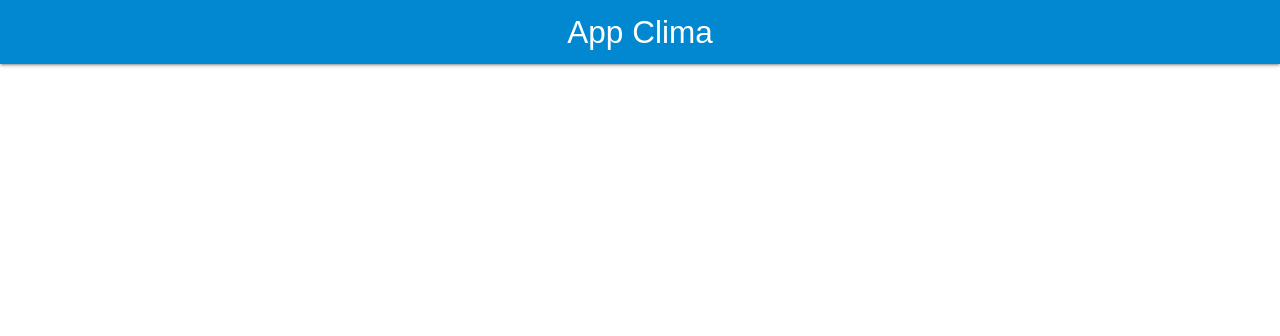
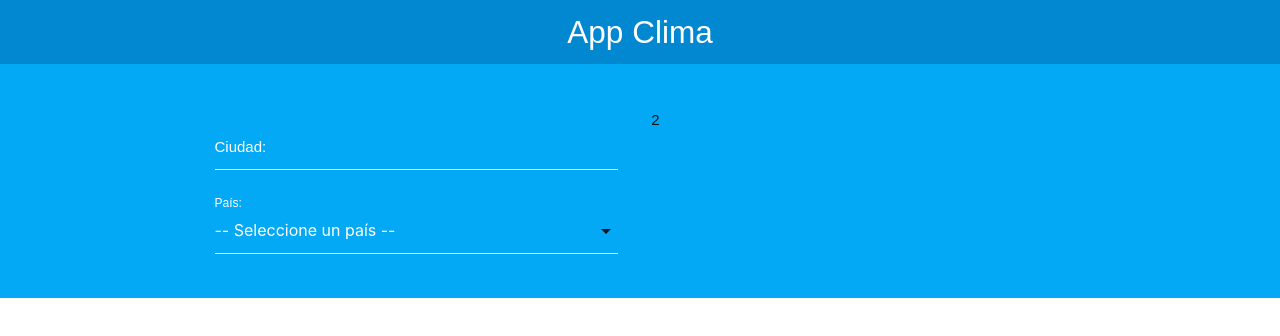
Before and after one commit to AJ-Romera/app-clima, a React (Create React App) app: page / in a window 1280 px wide. Shown: the top 336 px of the page. Built offline with nearby package versions, Linux system fonts and the light colour scheme.

Commit message:
CHNG: Crea y Renderiza el Componente Formulario

```diff
--- a/src/App.js
+++ b/src/App.js
@@ -1,10 +1,21 @@
 import React from 'react';
+import Formulario from './components/Formulario';
 import Header from './components/Header';
 
 function App() {
     return (
         <>
             <Header titulo='App Clima' />
+            <div className='contenedor-form'>
+                <div className='container'>
+                    <div className='row'>
+                        <div className='col m6 s12'>
+                            <Formulario />
+                        </div>
+                        <div className='col m6 s12'>2</div>
+                    </div>
+                </div>
+            </div>
         </>
     );
 }
--- /dev/null
+++ b/src/components/Formulario.js
@@ -0,0 +1,21 @@
+import React from 'react';
+
+function Formulario() {
+    return (
+        <form>
+            <div className='input-field col s12'>
+                <input type='text' name='ciudad' is='ciudad' />
+                <label htmlFor='ciudad'>Ciudad: </label>
+            </div>
+
+            <div className='input-field col s12'>
+                <select name='pais' id='pais'>
+                    <option value=''>-- Seleccione un país --</option>
+                </select>
+                <label htmlFor='pais'>País: </label>
+            </div>
+        </form>
+    );
+}
+
+export default Formulario;
```
